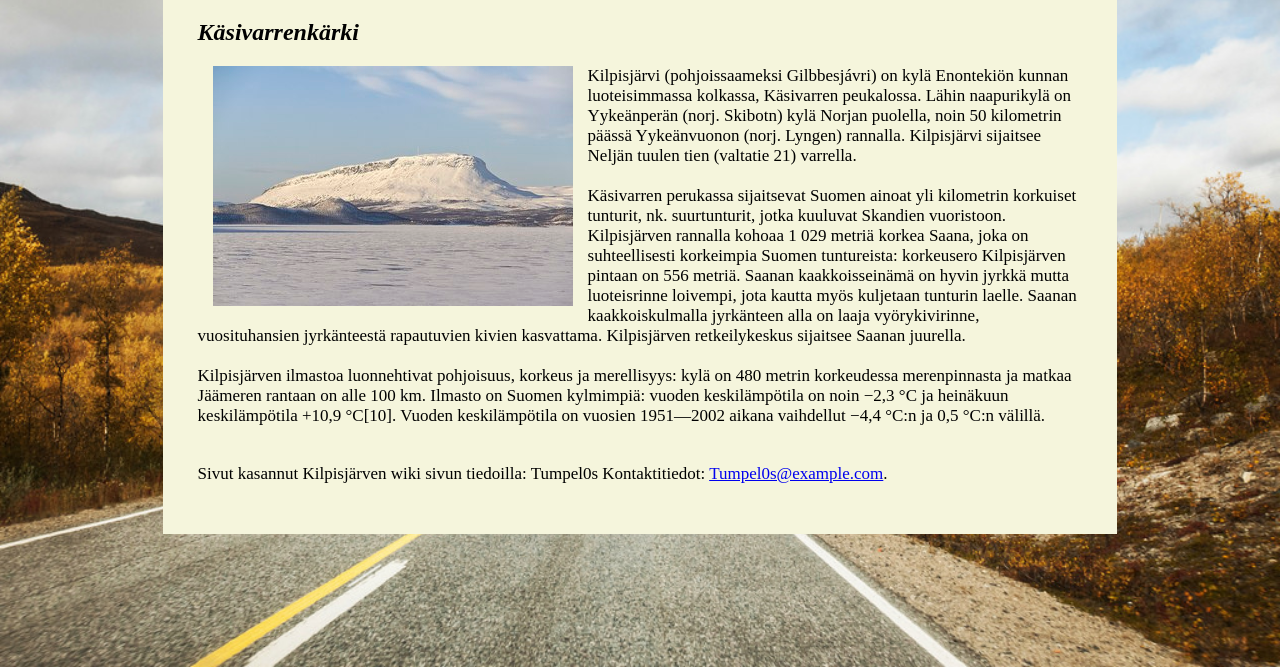
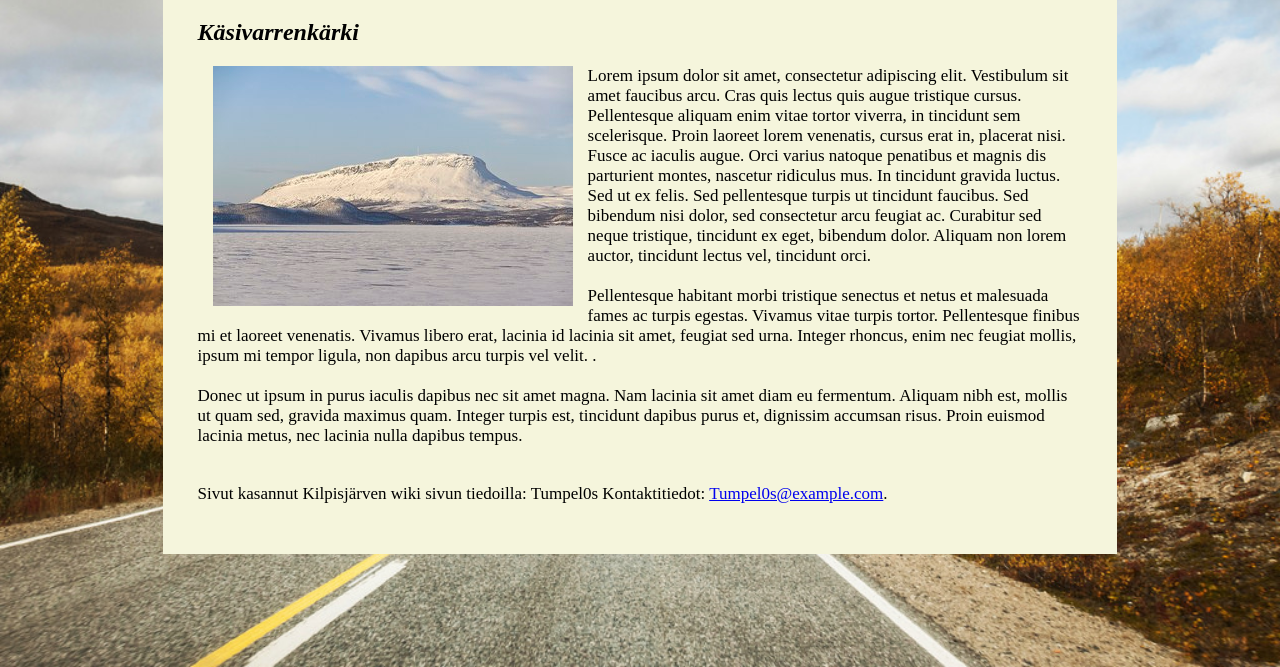
Before and after one commit to liimhe/hello-world, a plain HTML site: page index.html in a window 1280 px wide. Shown: the part 133-800 px from the top of the page. Drawn offline with Linux system fonts and the light colour scheme.

Commit message:
Update index.html

```diff
--- a/index.html
+++ b/index.html
@@ -59,11 +59,11 @@
 <h1 style="color:blue;" >Kilpisjärvi</h1>
 <h2 style="font-style: italic;">Käsivarrenkärki</h2>
 <p><a href="https://fi.wikipedia.org/wiki/Kilpisj%C3%A4rvi" target="_blank"><img class="kuvavasen" title="Saana Kilpisjärvellä." src="kuvat/saana.jpg" ;></a>
-Kilpisjärvi (pohjoissaameksi Gilbbesjávri) on kylä Enontekiön kunnan luoteisimmassa kolkassa, Käsivarren peukalossa. Lähin naapurikylä on Yykeänperän (norj. Skibotn) kylä Norjan puolella, noin 50 kilometrin päässä Yykeänvuonon (norj. Lyngen) rannalla. Kilpisjärvi sijaitsee Neljän tuulen tien (valtatie 21) varrella.</p>
+Lorem ipsum dolor sit amet, consectetur adipiscing elit. Vestibulum sit amet faucibus arcu. Cras quis lectus quis augue tristique cursus. Pellentesque aliquam enim vitae tortor viverra, in tincidunt sem scelerisque. Proin laoreet lorem venenatis, cursus erat in, placerat nisi. Fusce ac iaculis augue. Orci varius natoque penatibus et magnis dis parturient montes, nascetur ridiculus mus. In tincidunt gravida luctus. Sed ut ex felis. Sed pellentesque turpis ut tincidunt faucibus. Sed bibendum nisi dolor, sed consectetur arcu feugiat ac. Curabitur sed neque tristique, tincidunt ex eget, bibendum dolor. Aliquam non lorem auctor, tincidunt lectus vel, tincidunt orci.</p>
 
-<p>Käsivarren perukassa sijaitsevat Suomen ainoat yli kilometrin korkuiset tunturit, nk. suurtunturit, jotka kuuluvat Skandien vuoristoon. Kilpisjärven rannalla kohoaa 1 029 metriä korkea Saana, joka on suhteellisesti korkeimpia Suomen tuntureista: korkeusero Kilpisjärven pintaan on 556 metriä. Saanan kaakkoisseinämä on hyvin jyrkkä mutta luoteisrinne loivempi, jota kautta myös kuljetaan tunturin laelle. Saanan kaakkoiskulmalla jyrkänteen alla on laaja vyörykivirinne, vuosituhansien jyrkänteestä rapautuvien kivien kasvattama. Kilpisjärven retkeilykeskus sijaitsee Saanan juurella.</p>
+<p>Pellentesque habitant morbi tristique senectus et netus et malesuada fames ac turpis egestas. Vivamus vitae turpis tortor. Pellentesque finibus mi et laoreet venenatis. Vivamus libero erat, lacinia id lacinia sit amet, feugiat sed urna. Integer rhoncus, enim nec feugiat mollis, ipsum mi tempor ligula, non dapibus arcu turpis vel velit. .</p>
 
-<p>Kilpisjärven ilmastoa luonnehtivat pohjoisuus, korkeus ja merellisyys: kylä on 480 metrin korkeudessa meren­pinnasta ja matkaa Jäämeren rantaan on alle 100 km. Ilmasto on Suomen kylmimpiä: vuoden keskilämpötila on noin −2,3 °C ja heinäkuun keskilämpötila +10,9 °C[10]. Vuoden keskilämpötila on vuosien 1951—2002 aikana vaihdellut −4,4 °C:n ja 0,5 °C:n välillä.</p>
+<p>Donec ut ipsum in purus iaculis dapibus nec sit amet magna. Nam lacinia sit amet diam eu fermentum. Aliquam nibh est, mollis ut quam sed, gravida maximus quam. Integer turpis est, tincidunt dapibus purus et, dignissim accumsan risus. Proin euismod lacinia metus, nec lacinia nulla dapibus tempus.</p>
 <br>
 <footer>
   <p>Sivut kasannut Kilpisjärven wiki sivun tiedoilla: Tumpel0s   Kontaktitiedot: <a href="mailto:Tumpel0s@example.com"> Tumpel0s@example.com</a>.</p>
```
